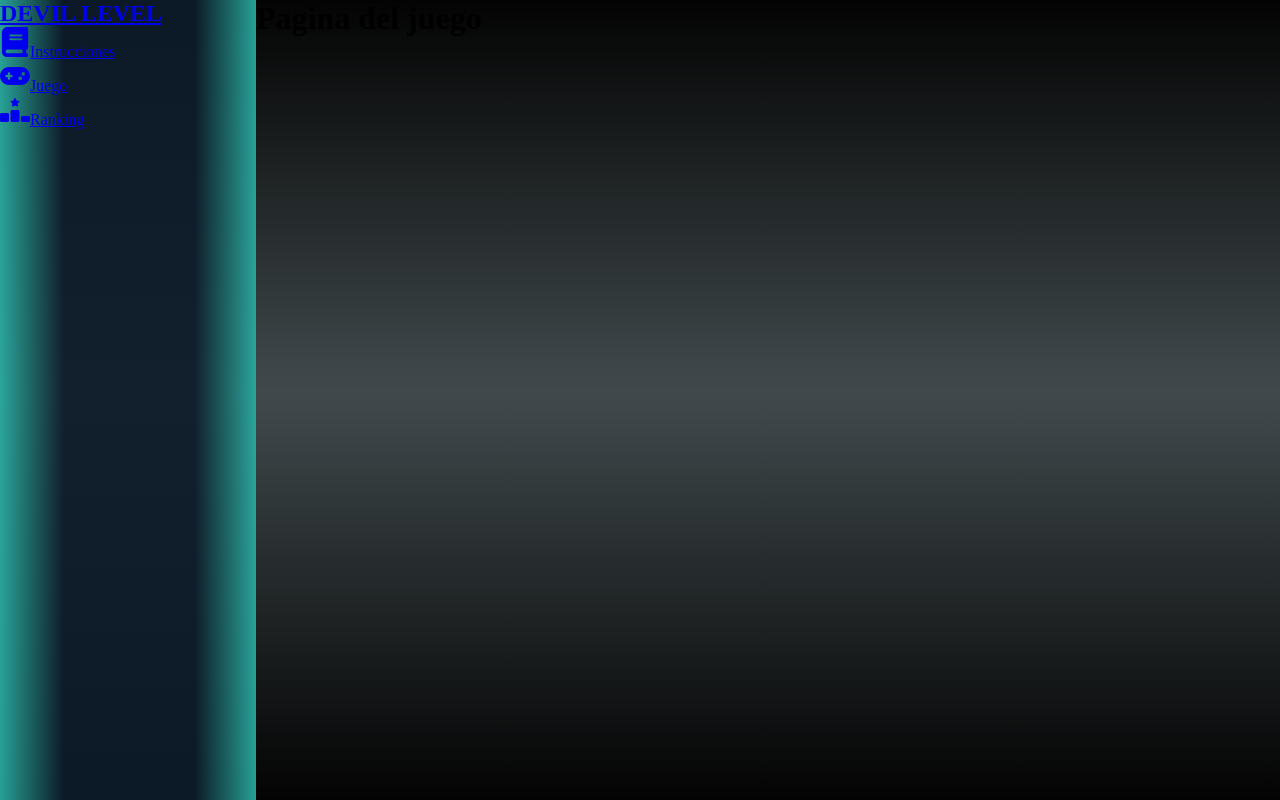
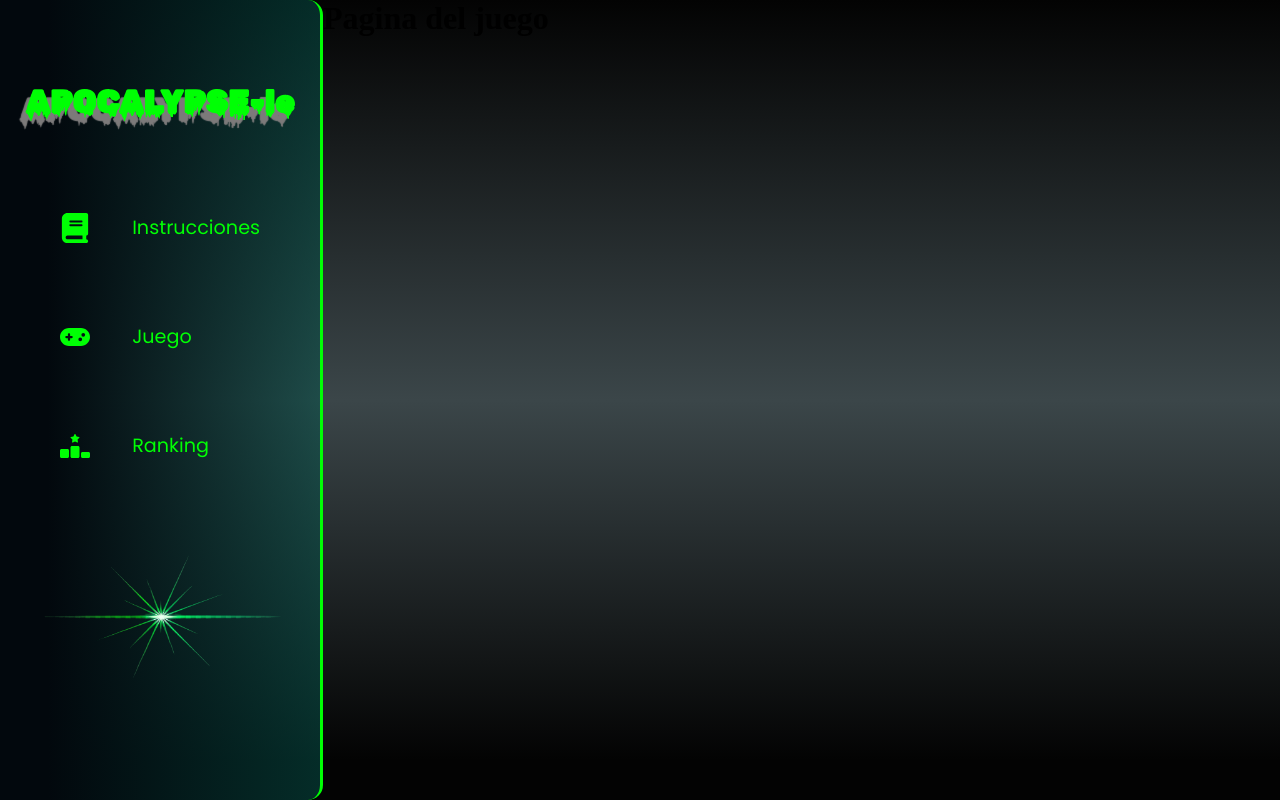
Before and after one commit to fernandoach/devil-level, a React (Vite) app: page /game in a window 1280 px wide. Built offline with nearby package versions, Linux system fonts and the light colour scheme.

Commit message:
Estilos mejorados en el navbar y fuentes personalizadas agregadas al proyecto

```diff
--- a/src/components/organisms/navbar.css
+++ b/src/components/organisms/navbar.css
@@ -1,3 +1,45 @@
 .navbar{
+  display: flex;
+  flex-direction: column;
+  align-items: center;
+  gap: 3em;
   background: var(--navbar-gradient);
+  border-radius: 0 15px 15px 0;
+  border-right: 3px solid var(--green);
 }
+
+.navbar__title{
+  font-family: 'RubikWetPaint';
+  text-align: center;
+  color: var(--green);
+  margin-top: 2.6em;
+  font-size: 2em;
+  text-shadow:-6px 8px 1px var(--gray) ;
+}
+
+.navbar__menu{
+  display: flex;
+  flex-direction: column;
+  gap: 3rem;
+  margin-top: 2em;
+  text-align: left;
+
+}
+
+.navbar__link{
+  font-family: 'Poppins';
+  font-size: 1.2rem;
+  display: flex;
+  gap: 1em;
+  transition:.3s ease ;
+
+}
+.navbar__link:hover{
+  outline: 1px solid var(--green);
+}
+
+.navbar__item span{
+  color: var(--green);
+  padding: .6em;
+
+}
--- a/src/components/organisms/navbar.jsx
+++ b/src/components/organisms/navbar.jsx
@@ -1,6 +1,8 @@
 import { Link } from "react-router-dom";
 import "./navbar.css";
 import { FaBook, FaGamepad, FaRankingStar } from "react-icons/fa6";
+import Img from '../../../public/PARTICLE.png'
+
 
 function Navbar() {
   const menu = [
@@ -24,15 +26,15 @@ function Navbar() {
   return (
     <nav className="navbar">
       <Link to={"/"} className="navbar__home-link">
-        <h1>DEVIL LEVEL</h1>
+        <h1 className="navbar__title">APOCALYPSE-le</h1>
       </Link>
-      <ul>
+      <ul className="navbar__menu">
         {
           menu.map((item) => {
             return(
-              <li>
-                <Link to={item.href}>
-                  {item.icon}
+              <li className="navbar__item">
+                <Link className="navbar__link" to={item.href}>
+                  <span>{item.icon}</span>
                   <span>{item.text}</span>
                 </Link>
               </li>
@@ -40,6 +42,7 @@ function Navbar() {
           })
         }
       </ul>
+      <img src={Img} alt="img-decoration" width='320px' />
     </nav>
   );
 }
--- a/src/index.css
+++ b/src/index.css
@@ -1,16 +1,31 @@
 :root {
-  --green: #00FF1E;
+  --green: #00ff04;
   --blue: #0091FF;
   --dark-green: #4AA8B6;
   --black: #030303;
+  --gray: #7c7a7a;
 
-  --navbar-gradient: linear-gradient(90deg,rgba(41, 174, 161, 0.92) 0%, rgba(13, 27, 42, 0.9) 25%, rgba(13, 27, 42, 0.9) 76%, rgba(41, 174, 161, 0.92) 100%); /* TODO: */
+  --navbar-gradient: linear-gradient(90deg, rgb(2, 8, 13) 15%, rgba(6, 80, 72, 0.536)100% , rgb(41, 174, 161) 10%); /* TODO: */
 
-  --body-gradient: linear-gradient(0deg,rgba(3, 3, 3, 1) 0%, rgba(64, 74, 77, 1) 51%, rgba(3, 3, 3, 1) 100%);
+  --body-gradient: linear-gradient(0deg,rgba(3, 3, 3, 1) 5%, rgb(59, 70, 73) 50%, rgba(3, 3, 3, 1) 100%);
 }
 
 *{
   padding: 0;
   margin: 0;
   box-sizing: border-box;
+  text-decoration: none;
+  list-style: none;
+
 }
+
+/*FONTS*/
+@font-face {
+  font-family: 'Poppins';
+  src: url(/public/fonts/Poppins.woff2) format(woff2);
+}
+
+@font-face {
+  font-family: 'RubikWetPaint';
+  src: url(/public/fonts/RubikWetPaint.woff2) format(woff2);
+}
```
Also changed, not shown: public/fonts/Poppins.woff2 (added), public/fonts/RubikWetPaint.woff2 (added).
